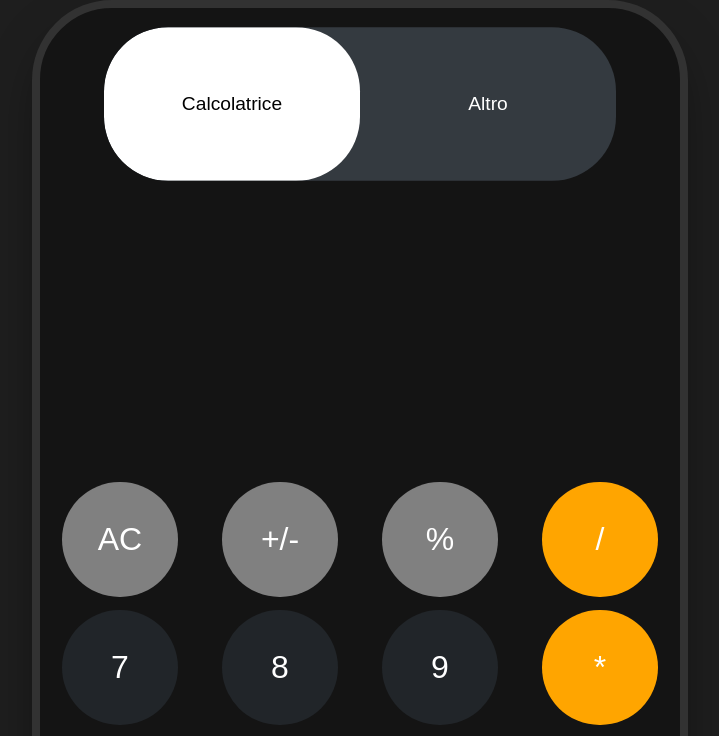
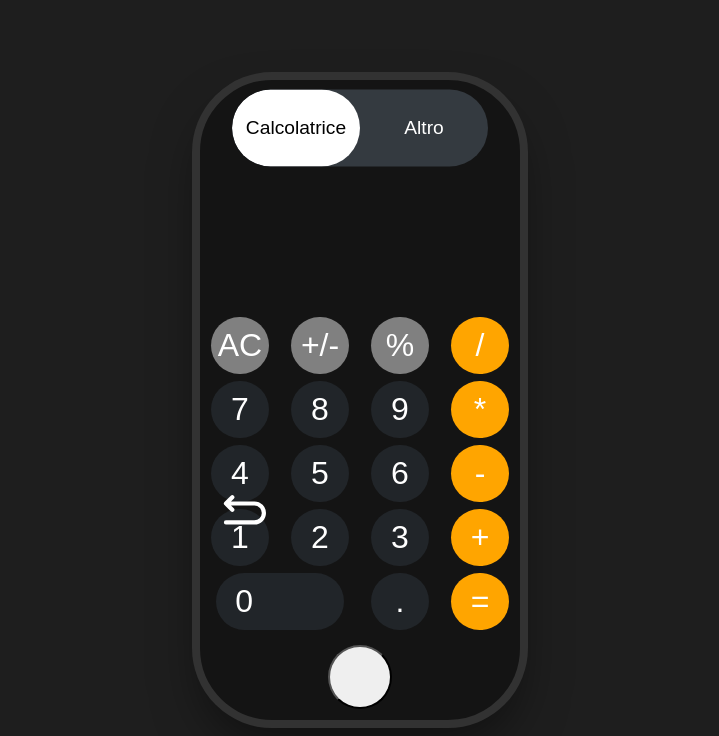
Before and after one commit to BiBCast/calculator-react, a React (Vite) app: page / in a window 1280 px wide. Shown: the top 736 px of the page, without its empty margins (280-999 px from the left). Built offline with nearby package versions, Linux system fonts and the light colour scheme; a web font is replaced by a local one.

Commit message:
fix: width more scalable

```diff
--- a/src/index.css
+++ b/src/index.css
@@ -22,8 +22,7 @@ body {
   background: rgb(30, 30, 30);
 }
 .container__cellphone {
-  --width: 40rem;
-
+  --width: 20rem;
   width: var(--width);
   aspect-ratio: 20 / 40;
   background: rgb(20, 20, 20);
```
